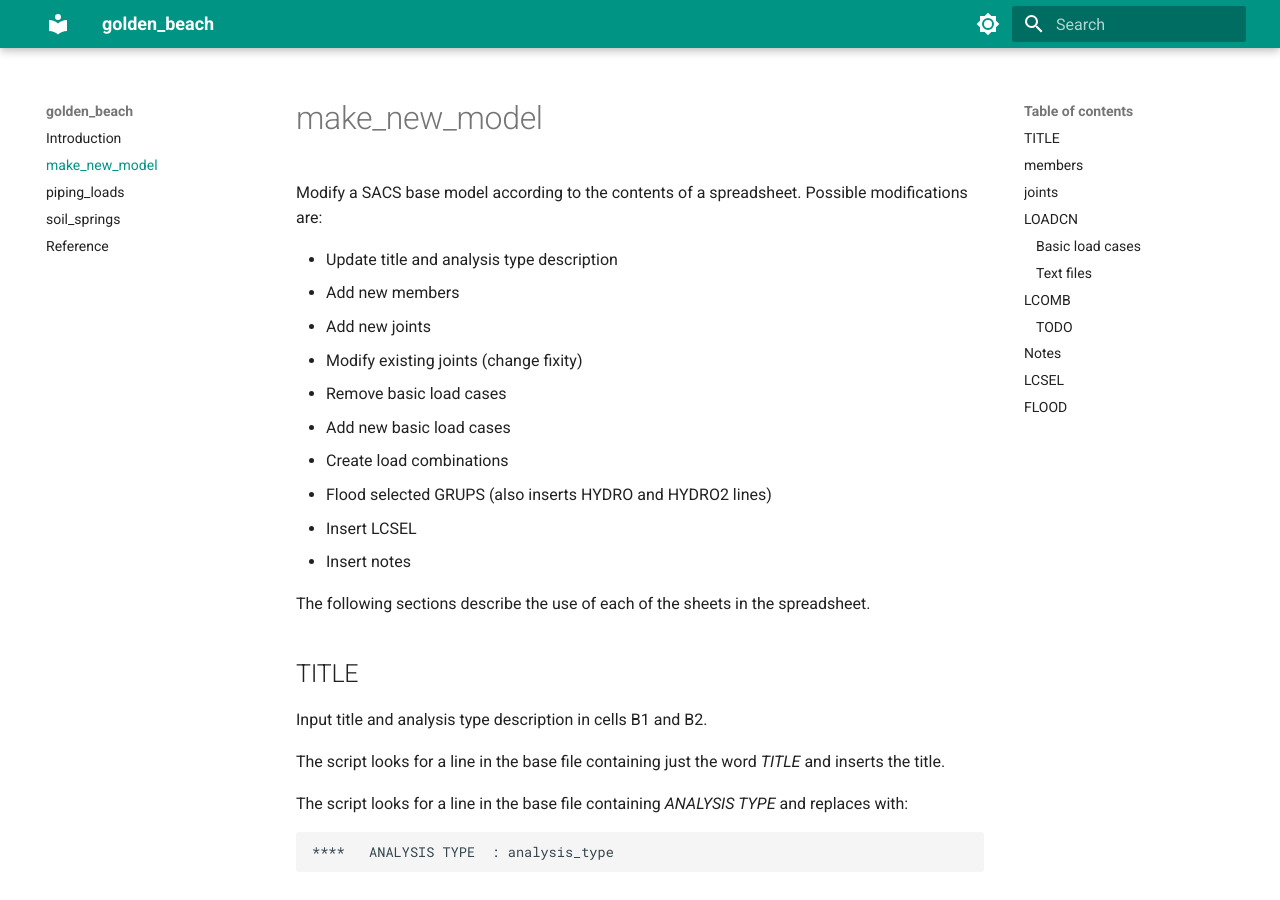
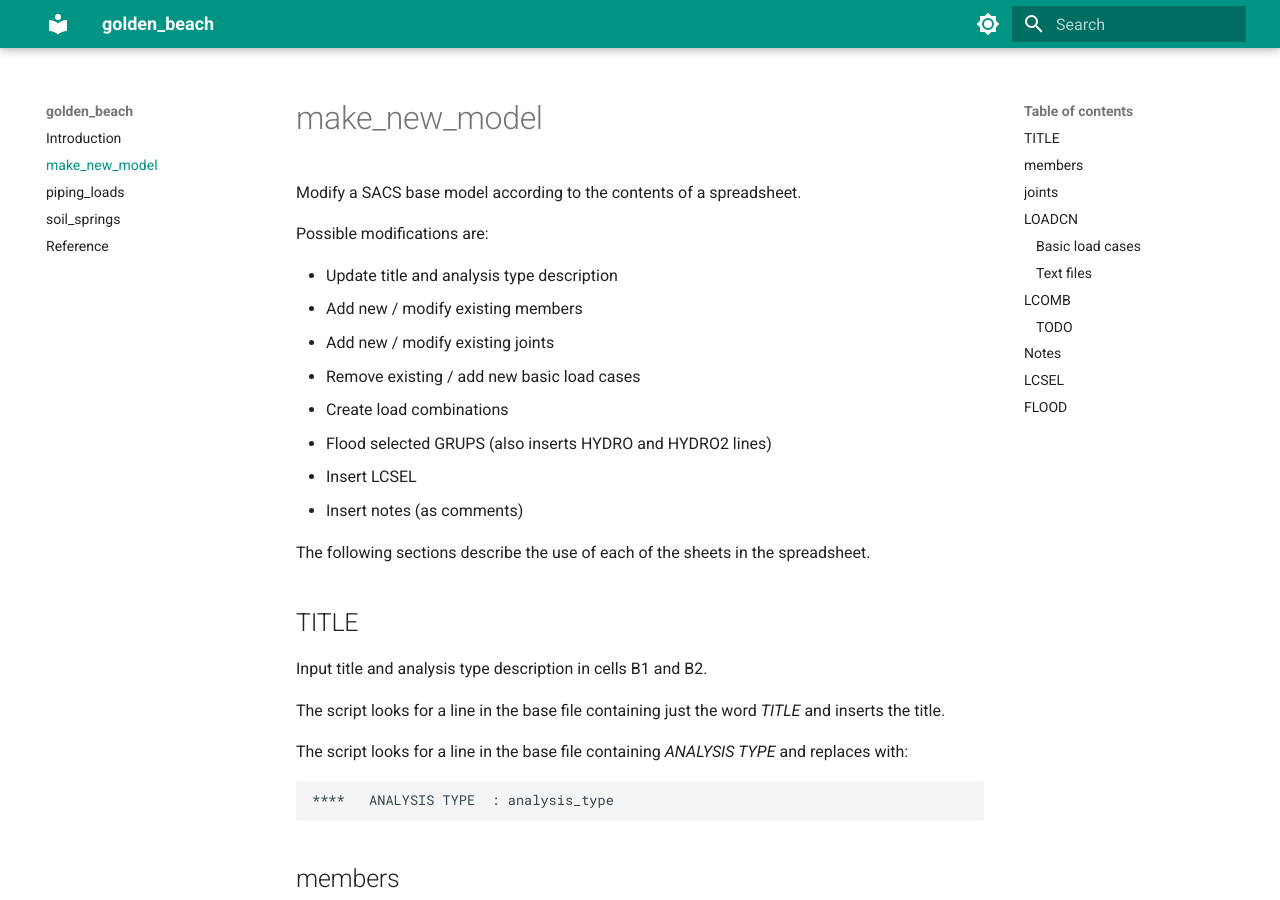
Before and after one commit to Pyseas/J019-Golden-Beach, an MkDocs documentation site: the page built from docs/make_new_model.md, in a window 1280 px wide and 900 px high. Built offline with MkDocs 1.6.1 and Material for MkDocs 9.7.7, drawn with Linux system fonts in a browser that asks for light colours.

Commit message:
Documentation update (minor)

```diff
--- a/docs/make_new_model.md
+++ b/docs/make_new_model.md
@@ -1,16 +1,16 @@
 # make_new_model
-Modify a SACS base model according to the contents of a spreadsheet. Possible modifications are:
+Modify a SACS base model according to the contents of a spreadsheet.
+
+Possible modifications are:
 
 - Update title and analysis type description
-- Add new members
-- Add new joints
-- Modify existing joints (change fixity)
-- Remove basic load cases
-- Add new basic load cases
+- Add new / modify existing members
+- Add new / modify existing joints
+- Remove existing / add new basic load cases
 - Create load combinations
 - Flood selected GRUPS (also inserts HYDRO and HYDRO2 lines)
 - Insert LCSEL
-- Insert notes
+- Insert notes (as comments)
 
 The following sections describe the use of each of the sheets in the spreadsheet.
 
```
